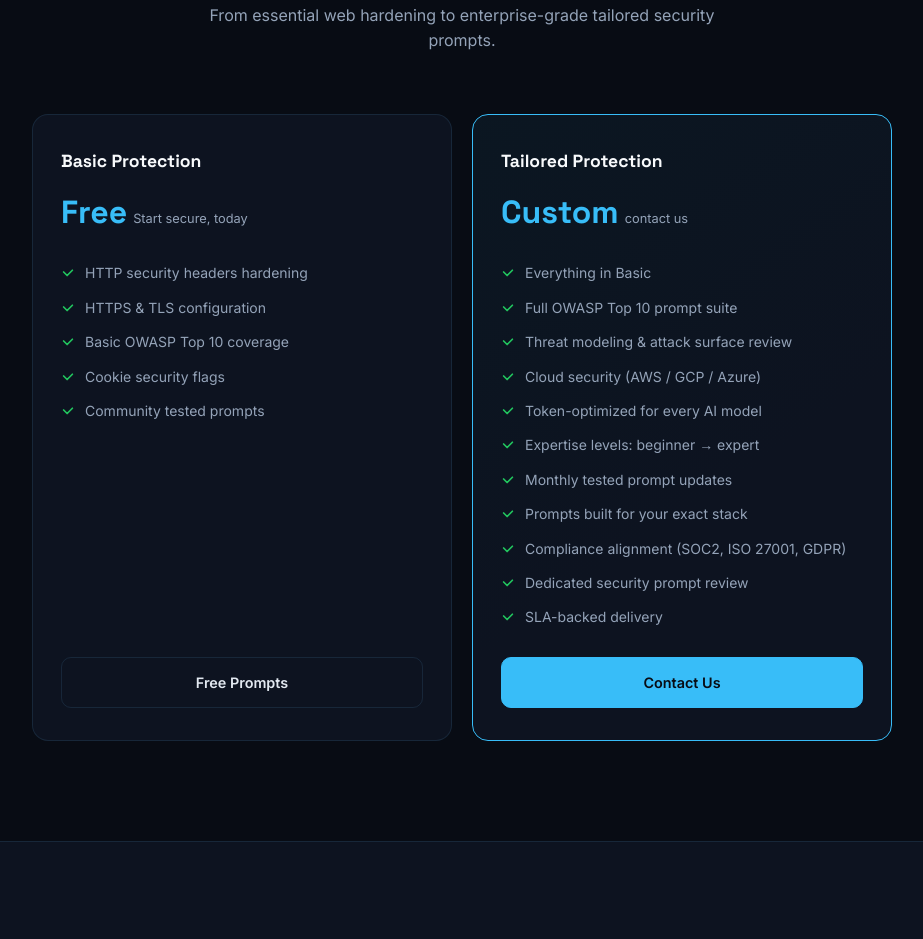
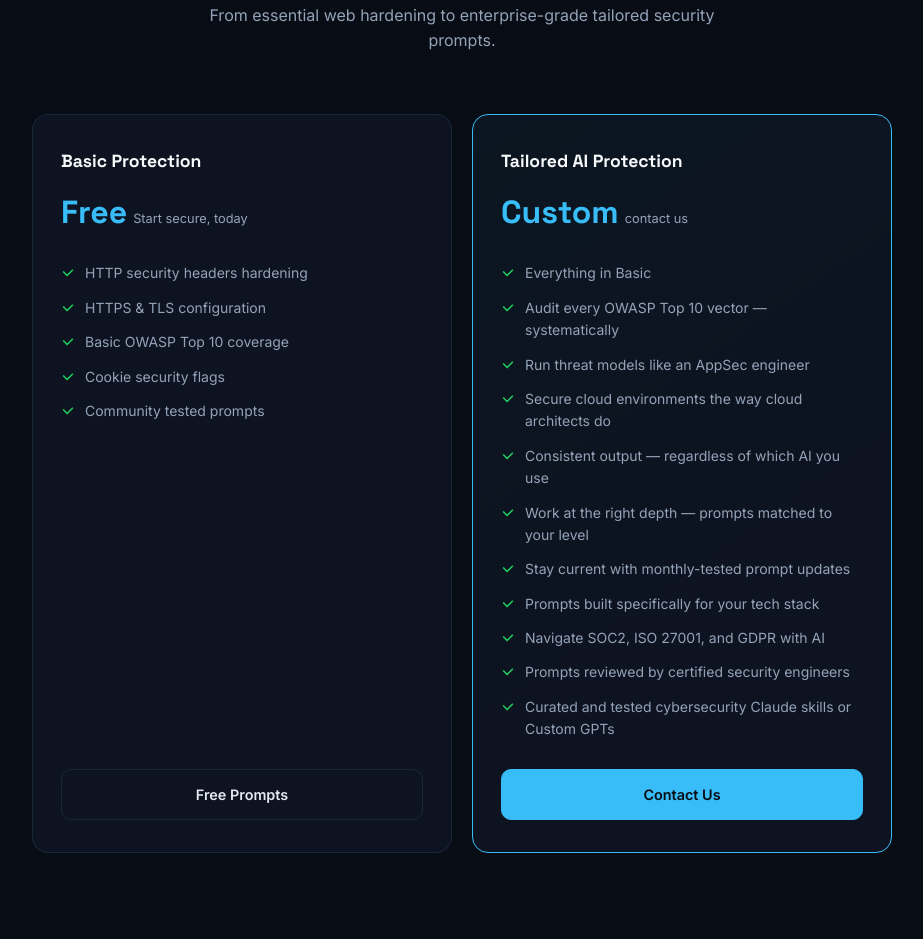
Before and after one commit to SecureLayer/tmp, an Astro site: page / in a window 1280 px wide. Shown: the part 3075-4014 px from the top of the page, without its empty margins (178-1101 px from the left). Built offline with nearby package versions, Linux system fonts and the light colour scheme; Astro itself is replaced by a stand-in of ours.

Commit message:
Change packages

```diff
--- a/src/pages/index.astro
+++ b/src/pages/index.astro
@@ -23,22 +23,22 @@ const plans = [
     ctaHref: "/free-cybersecurity-ai-prompts",
   },
   {
-    name: "Tailored Protection",
+    name: "Tailored AI Protection",
     price: "Custom",
     sub: "contact us",
     highlight: true,
     features: [
       "Everything in Basic",
-      "Full OWASP Top 10 prompt suite",
-      "Threat modeling & attack surface review",
-      "Cloud security (AWS / GCP / Azure)",
-      "Token-optimized for every AI model",
-      "Expertise levels: beginner → expert",
-      "Monthly tested prompt updates",
-      "Prompts built for your exact stack",
-      "Compliance alignment (SOC2, ISO 27001, GDPR)",
-      "Dedicated security prompt review",
-      "SLA-backed delivery",
+      "Audit every OWASP Top 10 vector — systematically",
+      "Run threat models like an AppSec engineer",
+      "Secure cloud environments the way cloud architects do",
+      "Consistent output — regardless of which AI you use",
+      "Work at the right depth — prompts matched to your level",
+      "Stay current with monthly-tested prompt updates",
+      "Prompts built specifically for your tech stack",
+      "Navigate SOC2, ISO 27001, and GDPR with AI",
+      "Prompts reviewed by certified security engineers",
+      "Curated and tested cybersecurity Claude skills or Custom GPTs",
     ],
     cta: "Contact Us",
     ctaHref: "#get-started",
```
